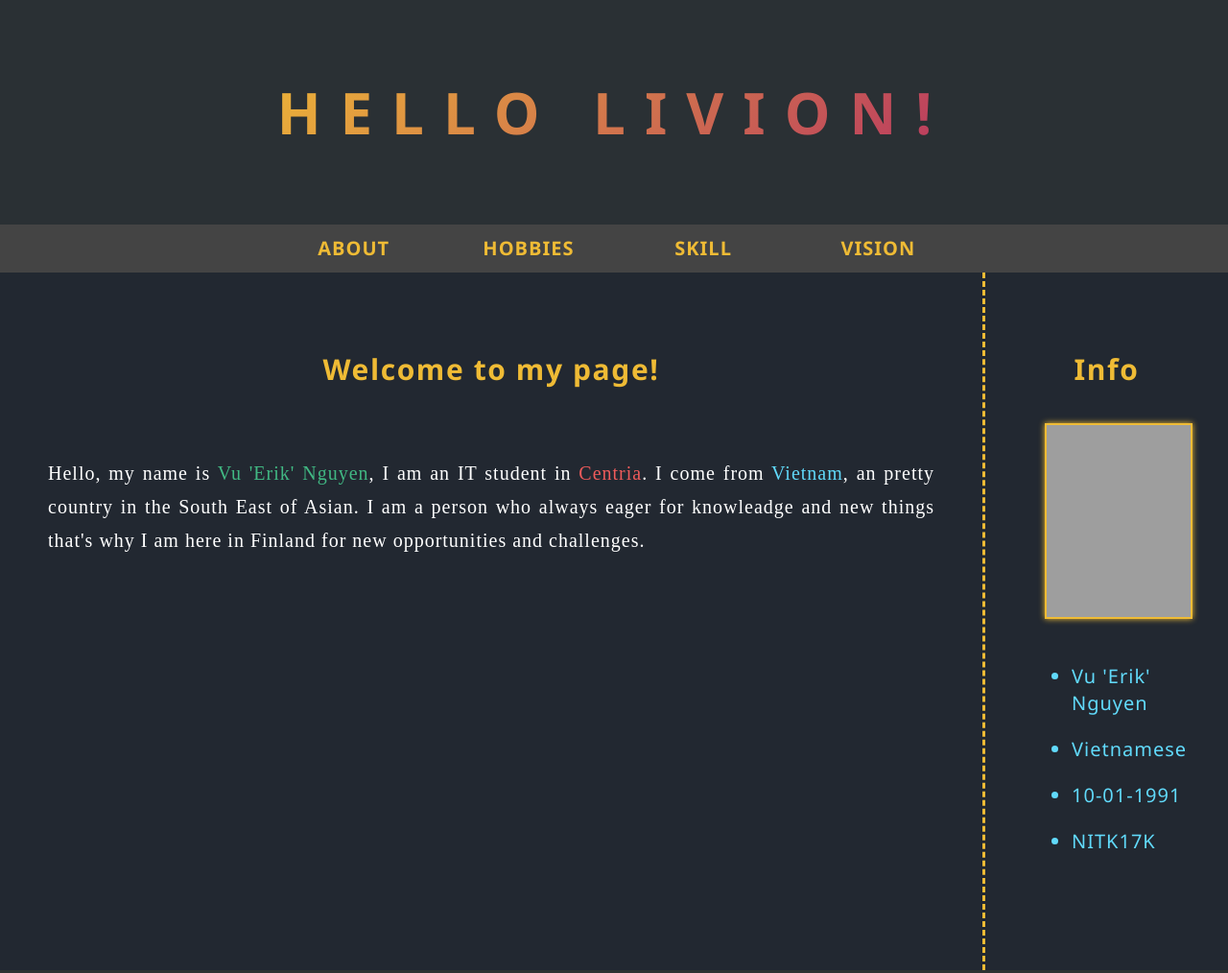
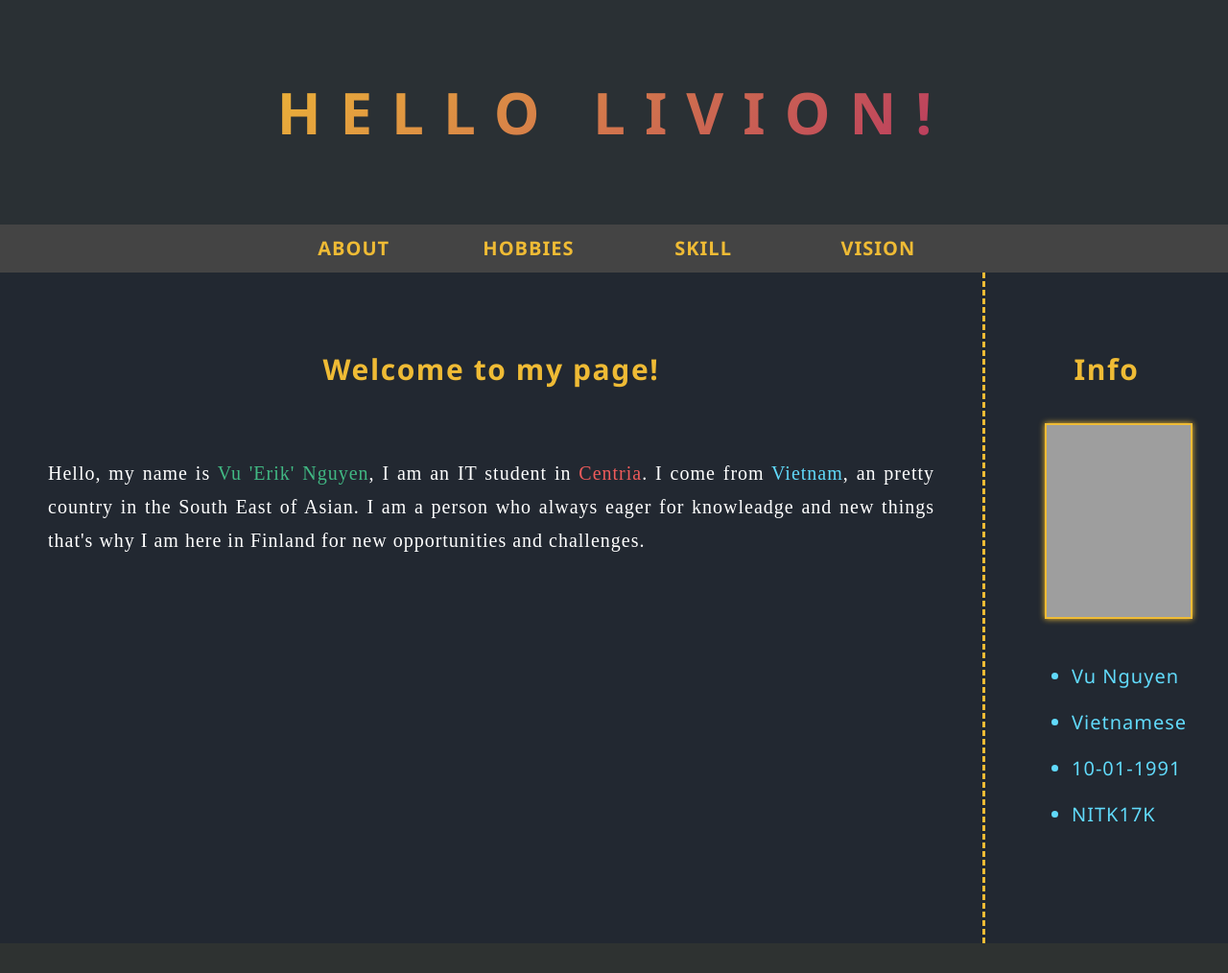
Before and after one commit to ndkv101/about-me, a plain HTML site: page index.html in a window 1280 px wide. Shown: the top 1014 px of the page at 96% size. Drawn offline with Linux system fonts and the light colour scheme; grey boxes are pictures that could not be loaded.

Commit message:
Changing name to Vu Nguyen

```diff
--- a/index.html
+++ b/index.html
@@ -42,7 +42,7 @@
               </div>
               <div id="my-info">
                   <ul>
-                    <li><p>Vu 'Erik' Nguyen</p></li>
+                    <li><p>Vu Nguyen</p></li>
                     <li><p>Vietnamese</p></li>
                     <li><p>10-01-1991</p></li>
                     <li><p>NITK17K</p></li>
```
